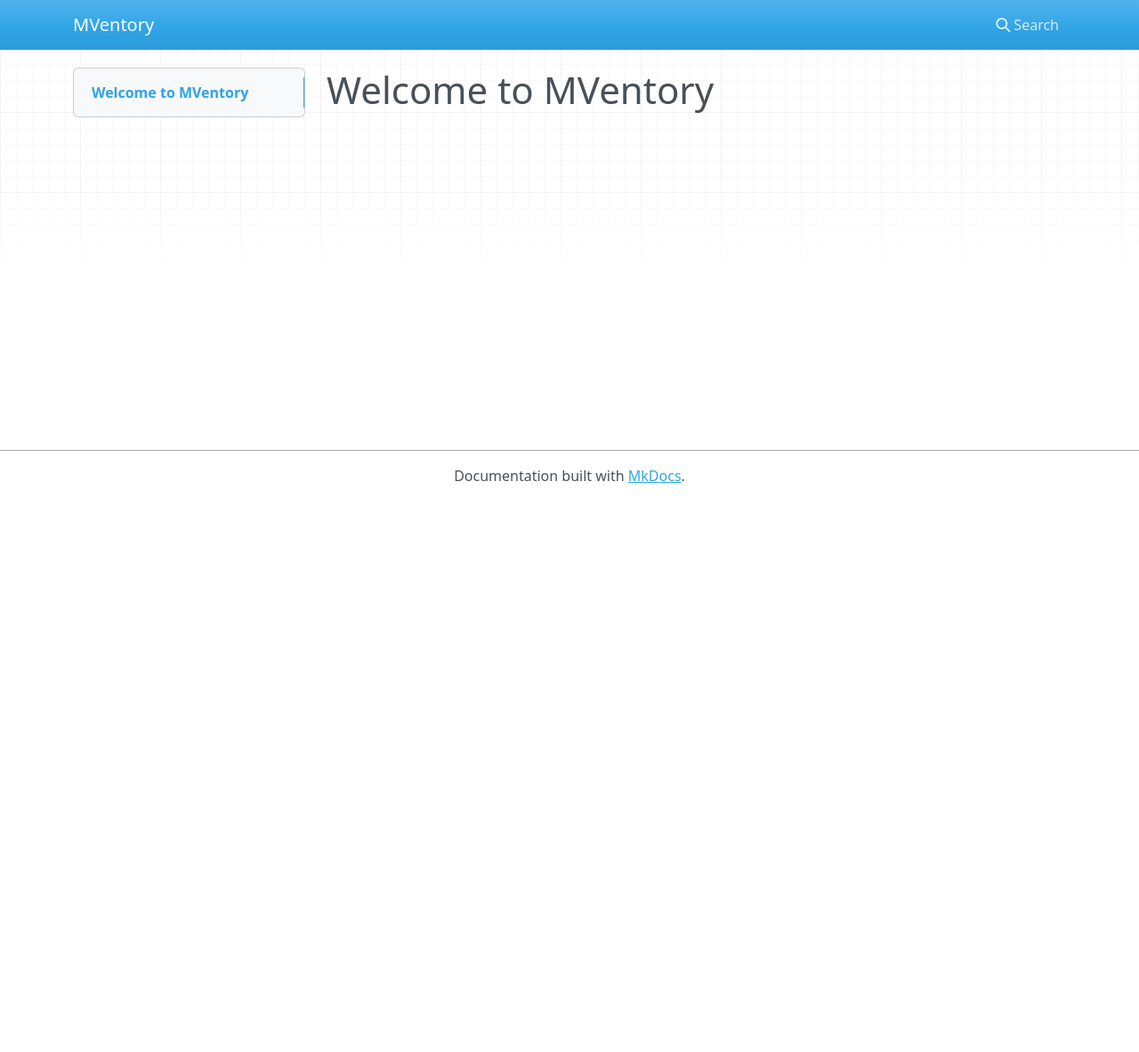
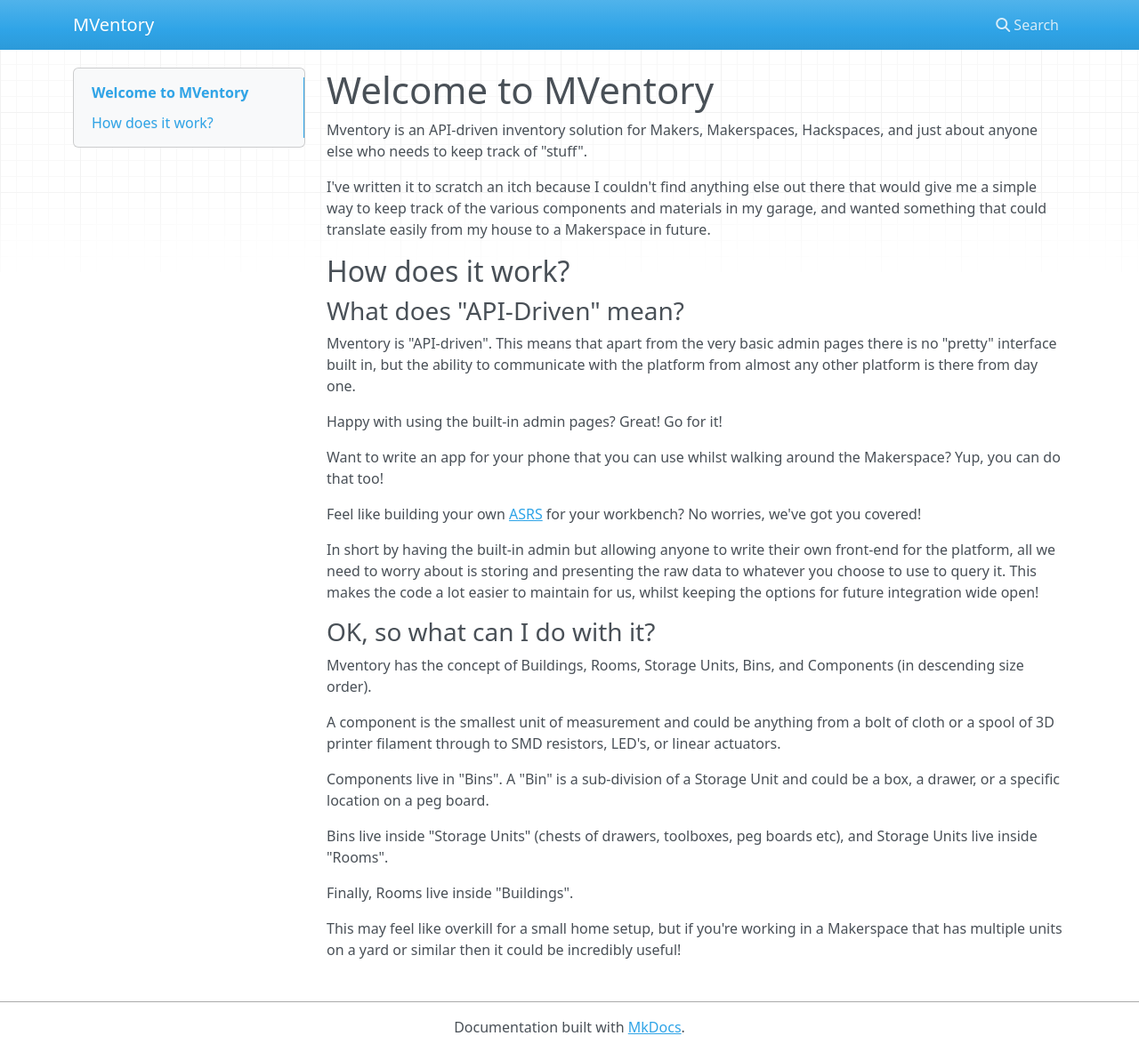
Before and after one commit to MakeMonmouth/mventory, an MkDocs documentation site: the page built from docs/docs/index.md, in a window 1280 px wide and 1183 px high. Shown: the whole window at 89% size. Built offline with MkDocs 1.6.1, drawn with Linux system fonts in a browser that asks for light colours; nearby versions of some CDN libraries.

Commit message:
Start to move docs from README to mkdoc format

```diff
--- a/docs/docs/index.md
+++ b/docs/docs/index.md
@@ -1 +1,33 @@
 # Welcome to MVentory
+
+Mventory is an API-driven inventory solution for Makers, Makerspaces, Hackspaces, and just about anyone else who needs to keep track of "stuff".
+
+I've written it to scratch an itch because I couldn't find anything else out there that would give me a simple way to keep track of the various components and materials in my garage, and wanted something that could translate easily from my house to a Makerspace in future.
+
+## How does it work?
+
+### What does "API-Driven" mean?
+
+Mventory is "API-driven".  This means that apart from the very basic admin pages there is no "pretty" interface built in, but the ability to communicate with the platform from almost any other platform is there from day one.
+
+Happy with using the built-in admin pages? Great! Go for it!
+
+Want to write an app for your phone that you can use whilst walking around the Makerspace? Yup, you can do that too!
+
+Feel like building your own [ASRS](https://en.wikipedia.org/wiki/Automated_storage_and_retrieval_system) for your workbench? No worries, we've got you covered!
+
+In short by having the built-in admin but allowing anyone to write their own front-end for the platform, all we need to worry about is storing and presenting the raw data to whatever you choose to use to query it.  This makes the code a lot easier to maintain for us, whilst keeping the options for future integration wide open!
+
+### OK, so what can I do with it?
+
+Mventory has the concept of Buildings, Rooms, Storage Units, Bins, and Components (in descending size order).
+
+A component is the smallest unit of measurement and could be anything from a bolt of cloth or a spool of 3D printer filament through to SMD resistors, LED's, or linear actuators.
+
+Components live in "Bins".  A "Bin" is a sub-division of a Storage Unit and could be a box, a drawer, or a specific location on a peg board.
+
+Bins live inside "Storage Units" (chests of drawers, toolboxes, peg boards etc), and Storage Units live inside "Rooms".
+
+Finally, Rooms live inside "Buildings".
+
+This may feel like overkill for a small home setup, but if you're working in a Makerspace that has multiple units on a yard or similar then it could be incredibly useful!
```
